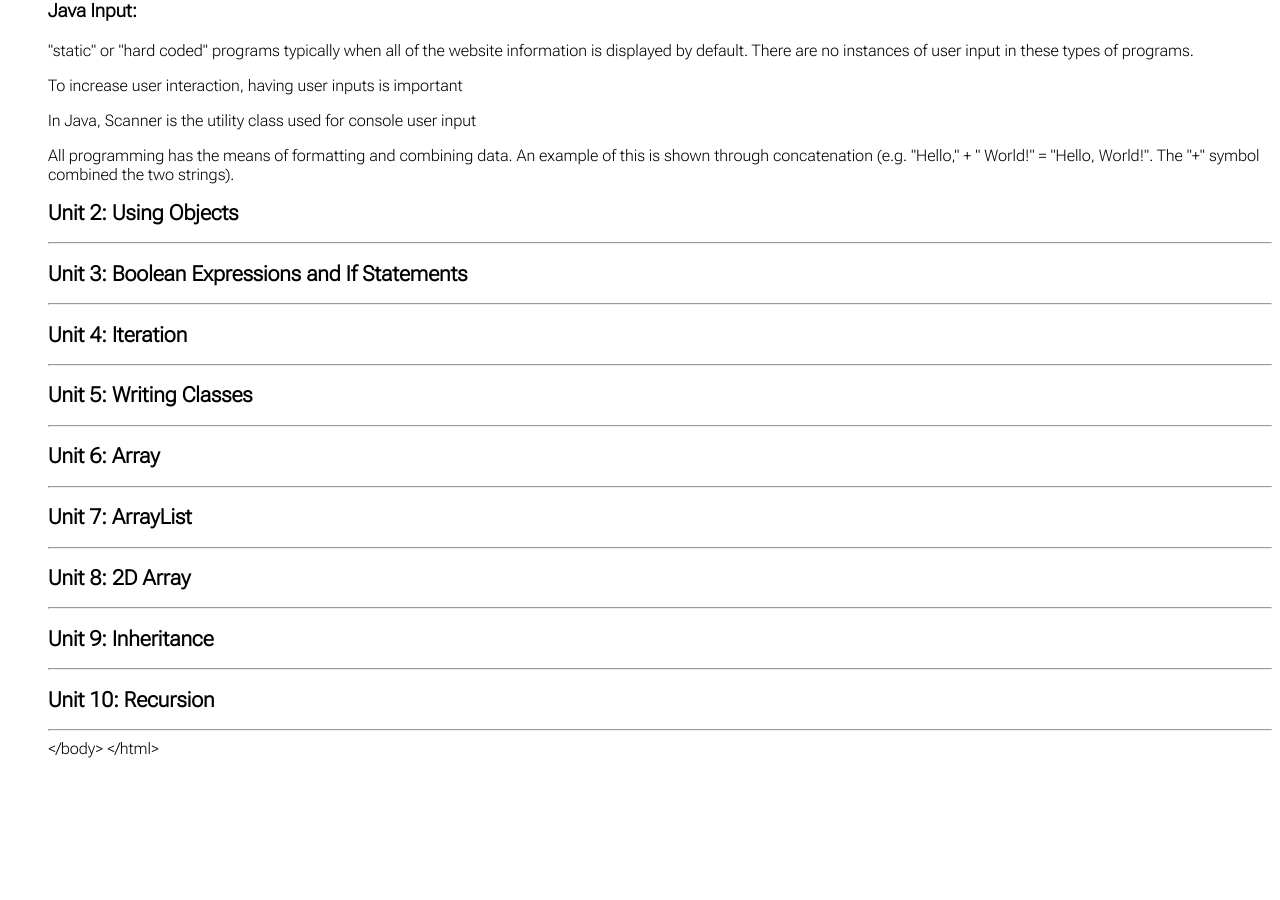
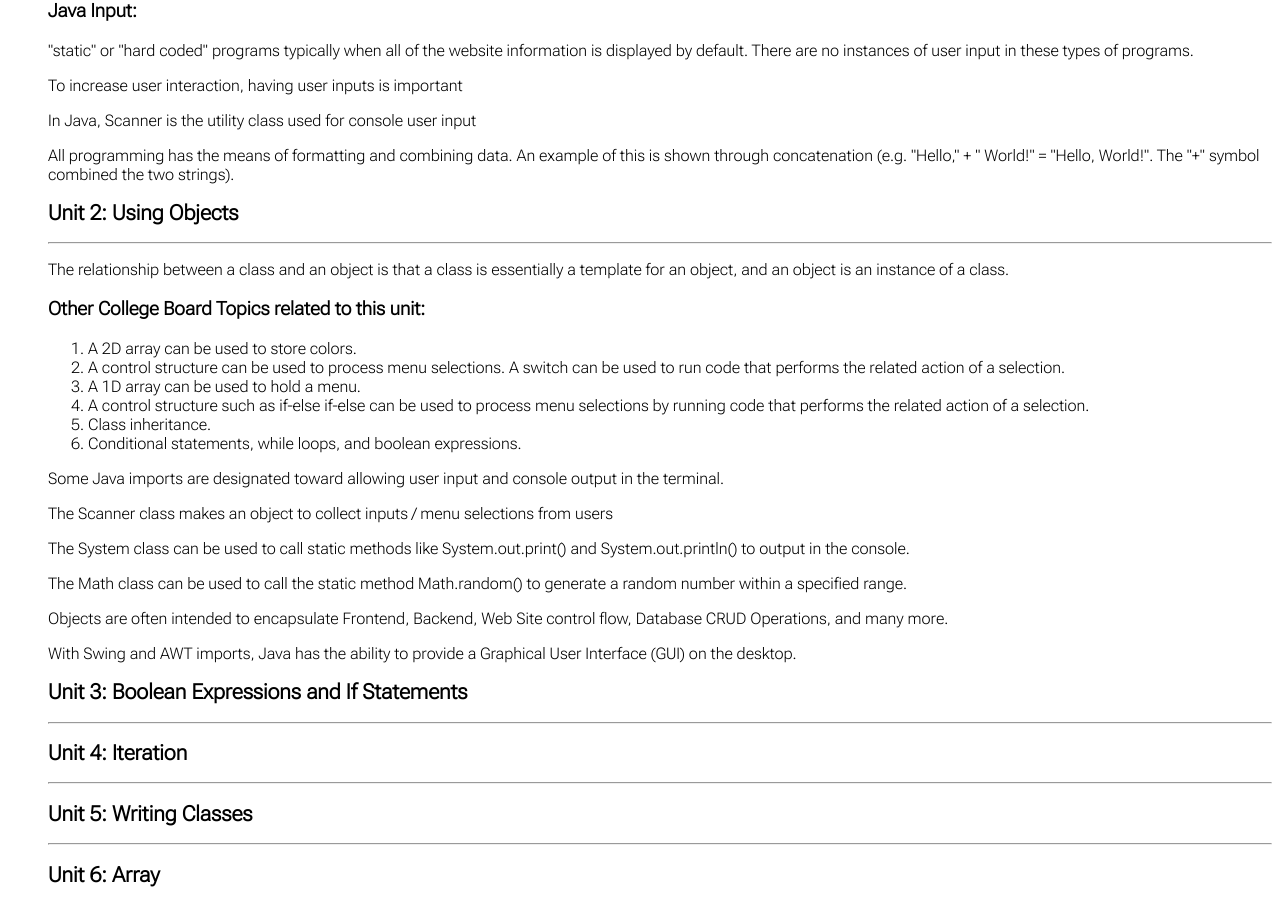
Before and after one commit to Dylanluo05/DylanLuoAPCSA, a Jekyll site: the page built from _posts/2022-08-27-collegeboard-topics.md, in a window 1280 px wide and 900 px high, scrolled down 366 px. Built offline with Jekyll 4.4.1, drawn with Linux system fonts in a browser that asks for light colours; before the commit the page ends 1140 px from its top, so only the background shows below that.

Commit message:
Finished Week 2 - Innovation - Using Objects TPT notes

```diff
--- a/_posts/2022-08-27-collegeboard-topics.md
+++ b/_posts/2022-08-27-collegeboard-topics.md
@@ -40,6 +40,22 @@
         <p>All programming has the means of formatting and combining data. An example of this is shown through concatenation (e.g. "Hello," + " World!" = "Hello, World!". The "+" symbol combined the two strings).</p>
         <h2>Unit 2: Using Objects</h2>
         <hr>
+        <p>The relationship between a class and an object is that a class is essentially a template for an object, and an object is an instance of a class.</p>
+        <h3>Other College Board Topics related to this unit:</h3>
+        <ol>
+            <li>A 2D array can be used to store colors.</li>
+            <li>A control structure can be used to process menu selections. A switch can be used to run code that performs the related action of a selection.</li>
+            <li>A 1D array can be used to hold a menu.</li>
+            <li>A control structure such as if-else if-else can be used to process menu selections by running code that performs the related action of a selection.</li>
+            <li>Class inheritance.</li>
+            <li>Conditional statements, while loops, and boolean expressions.</li>
+        </ol>
+        <p>Some Java imports are designated toward allowing user input and console output in the terminal.</p>
+        <p>The Scanner class makes an object to collect inputs / menu selections from users</p>
+        <p>The System class can be used to call static methods like System.out.print() and System.out.println() to output in the console.</p>
+        <p>The Math class can be used to call the static method Math.random() to generate a random number within a specified range.</p>
+        <p>Objects are often intended to encapsulate Frontend, Backend, Web Site control flow, Database CRUD Operations, and many more.</p>
+        <p>With Swing and AWT imports, Java has the ability to provide a Graphical User Interface (GUI) on the desktop.</p>
         <h2>Unit 3: Boolean Expressions and If Statements</h2>
         <hr>
         <h2>Unit 4: Iteration</h2>
```
